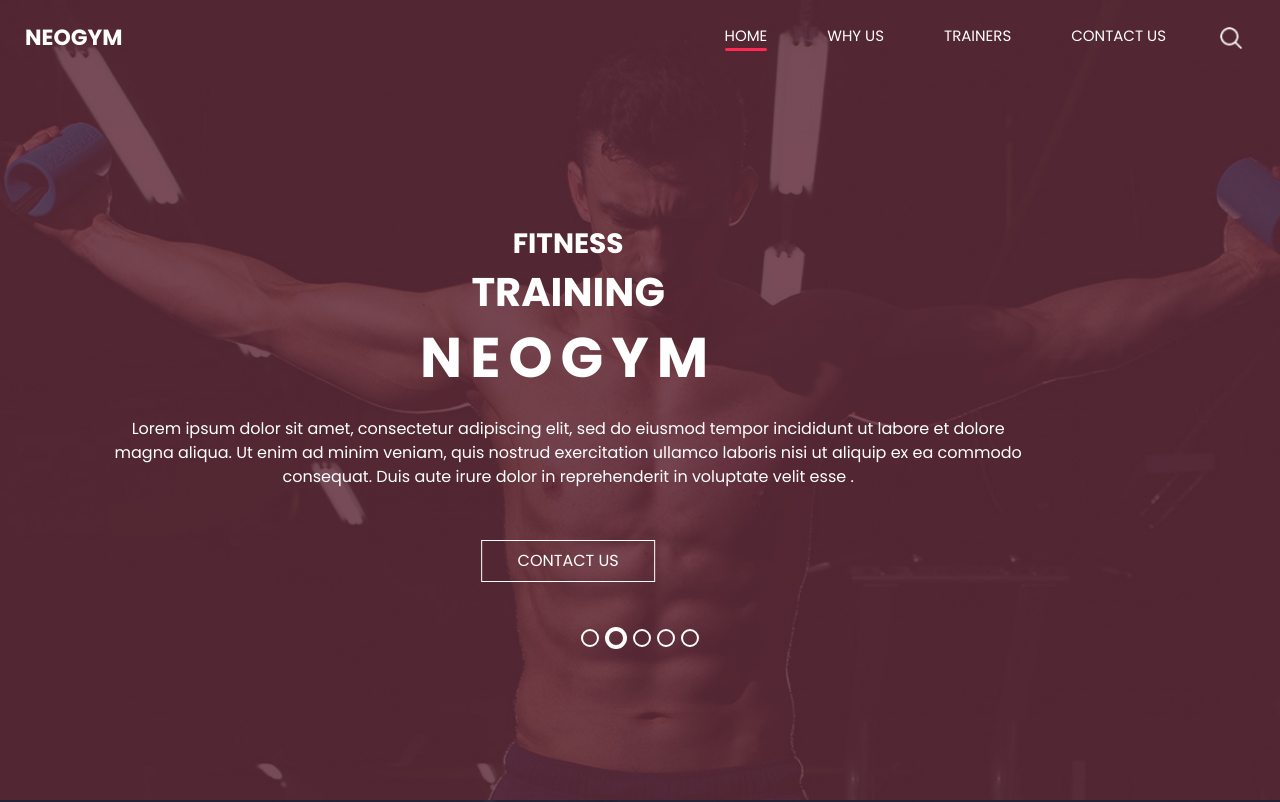
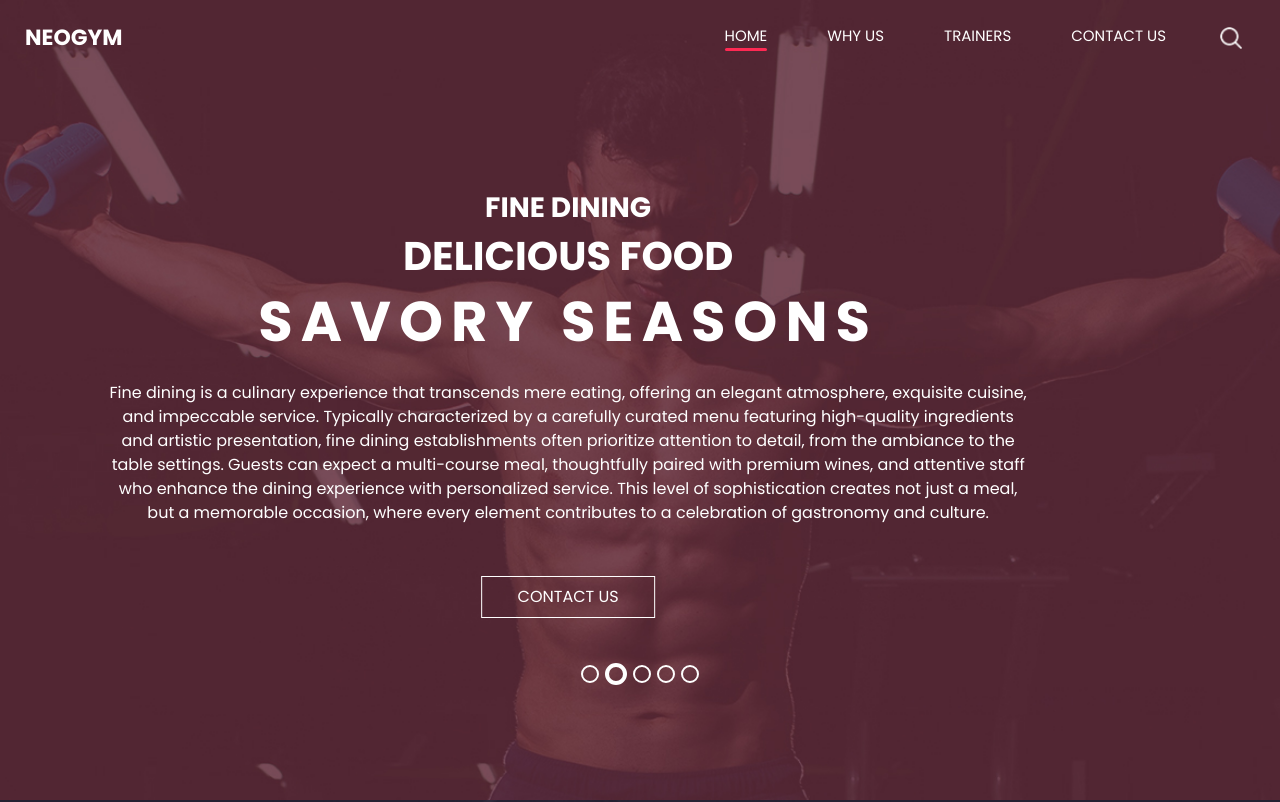
Before and after one commit to Tasuku-CV6/cpnt-201-project-restaurant, a plain HTML site: page index.html in a window 1280 px wide. Shown: the top 802 px of the page. Drawn offline with nearby package versions, Linux system fonts and the light colour scheme.

Commit message:
changed and added H3, H2, H1, and added a small paragraph

```diff
--- a/index.html
+++ b/index.html
@@ -81,16 +81,16 @@
                 <div class="detail-box">
                   <div>
                     <h3>
-                      Fitness
+                      Fine Dining
                     </h3>
                     <h2>
-                      Training
+                      Delicious food
                     </h2>
                     <h1>
-                      Neogym
+                      Savory Seasons
                     </h1>
                     <p>
-                      Lorem ipsum dolor sit amet, consectetur adipiscing elit, sed do eiusmod tempor incididunt ut labore et dolore magna aliqua. Ut enim ad minim veniam, quis nostrud exercitation ullamco laboris nisi ut aliquip ex ea commodo consequat. Duis aute irure dolor in reprehenderit in voluptate velit esse .
+                      Fine dining is a culinary experience that transcends mere eating, offering an elegant atmosphere, exquisite cuisine, and impeccable service. Typically characterized by a carefully curated menu featuring high-quality ingredients and artistic presentation, fine dining establishments often prioritize attention to detail, from the ambiance to the table settings. Guests can expect a multi-course meal, thoughtfully paired with premium wines, and attentive staff who enhance the dining experience with personalized service. This level of sophistication creates not just a meal, but a memorable occasion, where every element contributes to a celebration of gastronomy and culture.
                     </p>
                     <div class="">
                       <a href="">
```
